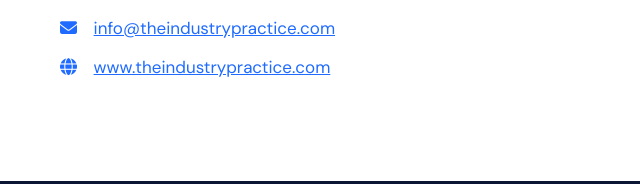
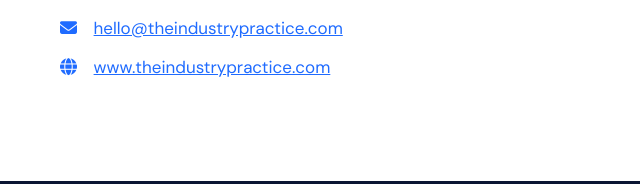
Before and after one commit to kumarncopvtltd-cyber/tip, a plain HTML site: page index.html in a window 1280 px wide. Shown: the part 4897-5081 px from the top of the page, 0-640 px from the left. Drawn offline with Linux system fonts and the light colour scheme; files whose address does not match are found by name.

Commit message:
email changes in index.html

```diff
--- a/index.html
+++ b/index.html
@@ -167,7 +167,7 @@
       <h2>Contact Us</h2>
       <p>Tell us about your institution and what you want to achieve. We will reply to arrange a discussion.</p>
       <ul class="info">
-        <li><i class="fa-solid fa-envelope"></i><a href="mailto:info@theindustrypractice.com">info@theindustrypractice.com</a> <small></small></li>
+        <li><i class="fa-solid fa-envelope"></i><a href="mailto:hello@theindustrypractice.com">hello@theindustrypractice.com</a> <small></small></li>
        <!-- <li><i class="fa-solid fa-phone"></i><a href="tel:+910000000000">+91 00000 00000</a> <small>(placeholder)</small></li> --!>
         <li><i class="fa-solid fa-globe"></i><a href="https://www.theindustrypractice.com">www.theindustrypractice.com</a></li>
       </ul>
```
